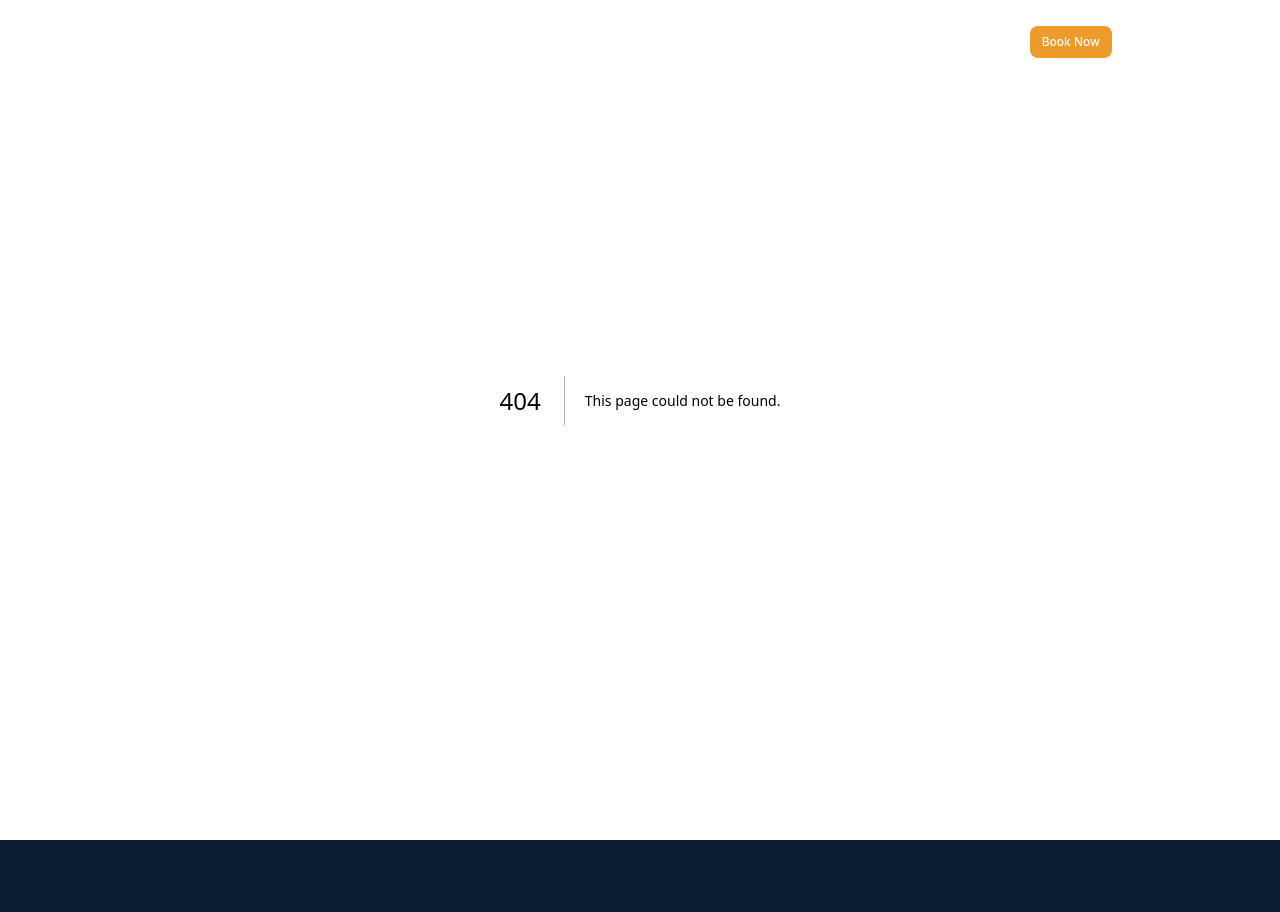
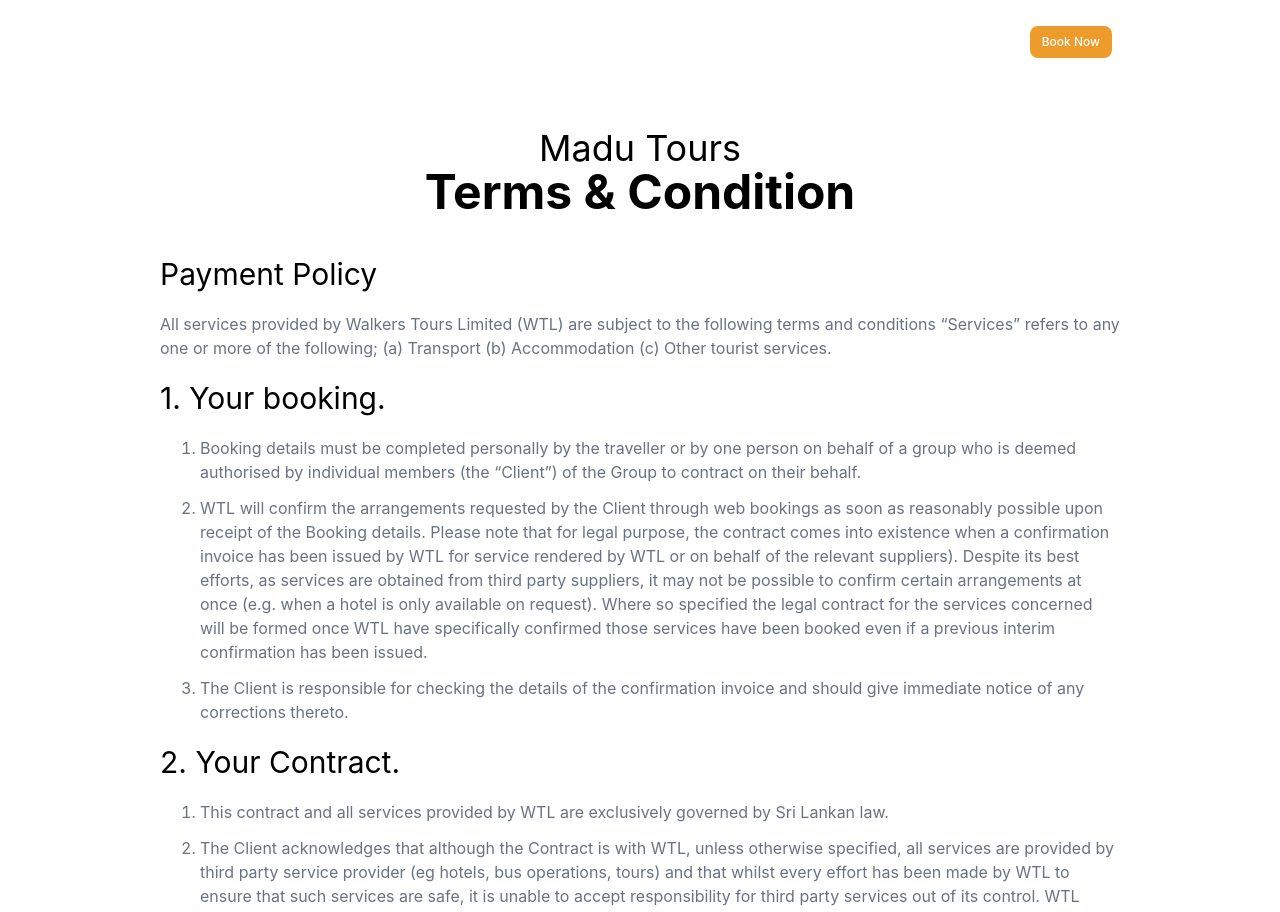
Before and after one commit to Anuda66/Madu-Travels, a Next.js app in the folder client/: page /Terms in a window 1280 px wide. Before the commit this address had no page. Shown: the top 912 px of the page. Built offline with nearby package versions, Linux system fonts and the light colour scheme.

Commit message:
create Terms and privecy policy pages.

```diff
--- /dev/null
+++ b/client/app/Terms/page.tsx
@@ -0,0 +1,47 @@
+import React from 'react'
+
+function page() {
+  return (
+    <div className="py-12 mx-5 my-10  md:mx-10 lg:mx-40  ">
+      <div className='py-10'>
+        <h1 className='text-4xl text-center'> Madu Tours</h1>
+        <h1 className='text-5xl font-bold text-center'>Terms & Condition</h1>
+      </div>
+      <div>
+
+        <h2 className='text-3xl  '>Payment Policy</h2>
+        <p className='py-5 text-gray-500'>
+          All services provided by Walkers Tours Limited (WTL) are subject to the following terms and conditions “Services” refers to any one or more of the following; (a) Transport (b) Accommodation (c) Other tourist services.
+        </p>
+
+        <h2 className='text-3xl  '>1. Your booking.</h2>
+        <ul className='py-5 text-gray-500 space-y-3 list-decimal ml-10'>
+          <li >
+            Booking details must be completed personally by the traveller or by one person on behalf of a group who is deemed authorised by individual members (the “Client”) of the Group to contract on their behalf.
+          </li>
+          <li>
+            WTL will confirm the arrangements requested by the Client through web bookings as soon as reasonably possible upon receipt of the Booking details. Please note that for legal purpose, the contract comes into existence when a confirmation invoice has been issued by WTL for service rendered by WTL or on behalf of the relevant suppliers). Despite its best efforts, as services are obtained from third party suppliers, it may not be possible to confirm certain arrangements at once (e.g. when a hotel is only available on request). Where so specified the legal contract for the services concerned will be formed once WTL have specifically confirmed those services have been booked even if a previous interim confirmation has been issued.
+          </li>
+          <li>
+            The Client is responsible for checking the details of the confirmation invoice and should give immediate notice of any corrections thereto.
+          </li>
+        </ul>
+
+        <h2 className='text-3xl  '>2. Your Contract.</h2>
+        <ul className='py-5 text-gray-500 space-y-3 list-decimal ml-10'>
+          <li >
+            This contract and all services provided by WTL are exclusively governed by Sri Lankan law.
+          </li>
+          <li>
+            The Client acknowledges that although the Contract is with WTL, unless otherwise specified, all services are provided by third party service provider (eg hotels, bus operations, tours) and that whilst every effort has been made by WTL to ensure that such services are safe, it is unable to accept responsibility for third party services out of its control. WTL contracts as named agent only.
+          </li>
+          <li>
+            The Client is responsible for checking the details of the confirmation invoice and should give immediate notice of any corrections thereto.
+          </li>
+        </ul>
+      </div>
+    </div>
+  )
+}
+
+export default page
--- a/client/app/components/Footer.tsx
+++ b/client/app/components/Footer.tsx
@@ -93,9 +93,9 @@
               </p>
             </div>
             <div className='flex flex-row space-x-7 '>
-              <Link href="/terms" className=" text-gray-300 hover:text-white text-xs font-light">Terms & Conditions</Link>
-              <Link href="/privacy" className=" text-gray-300 hover:text-white text-xs font-light">Privacy Policy</Link>
-              <Link href="/refund" className=" text-gray-300 hover:text-white text-xs font-light">Refund Policy</Link>
+              <Link href="/Terms" className=" text-gray-300 hover:text-white text-xs font-light">Terms & Conditions</Link>
+              <Link href="/privecyPolicy" className=" text-gray-300 hover:text-white text-xs font-light">Privacy Policy</Link>
+              <Link href="/privecyPolicy" className=" text-gray-300 hover:text-white text-xs font-light">Refund Policy</Link>
             </div>
             <div>
               <p className=" text-center  text-sm font-light text-gray-300">Website Designed & Developed by <Link className='hover:text-accent' href={'https://www.flegoinnovation.com/'}>Flego Innovation</Link></p>
--- /dev/null
+++ b/client/app/privecyPolicy/page.jsx
@@ -0,0 +1,47 @@
+import React from 'react'
+
+function page() {
+    return (
+        <div className="py-12 mx-5 my-10  md:mx-10 lg:mx-40  ">
+            <div className='py-10'>
+                <h1 className='text-4xl text-center'> Madu Tours</h1>
+                <h1 className='text-5xl font-bold text-center'>Privacy Policy</h1>
+            </div>
+            <div>
+
+                <h2 className='text-3xl  '>1. Introduction</h2>
+                <p className='py-5 text-gray-500'>
+                    Walkers Tours Limited (“We , us , our  and/or Company”) is a company registered in Sri Lanka with the company registration number PB249 and our registered office is at No. 117, Sir Chittampalam A. Gardiner Mawatha, Colombo 2, Sri Lanka.
+                </p>
+
+                <h2 className='text-3xl  '>1. Your booking.</h2>
+                <ul className='py-5 text-gray-500 space-y-3 list-decimal ml-10'>
+                    <li >
+                        Booking details must be completed personally by the traveller or by one person on behalf of a group who is deemed authorised by individual members (the “Client”) of the Group to contract on their behalf.
+                    </li>
+                    <li>
+                        WTL will confirm the arrangements requested by the Client through web bookings as soon as reasonably possible upon receipt of the Booking details. Please note that for legal purpose, the contract comes into existence when a confirmation invoice has been issued by WTL for service rendered by WTL or on behalf of the relevant suppliers). Despite its best efforts, as services are obtained from third party suppliers, it may not be possible to confirm certain arrangements at once (e.g. when a hotel is only available on request). Where so specified the legal contract for the services concerned will be formed once WTL have specifically confirmed those services have been booked even if a previous interim confirmation has been issued.
+                    </li>
+                    <li>
+                        The Client is responsible for checking the details of the confirmation invoice and should give immediate notice of any corrections thereto.
+                    </li>
+                </ul>
+
+                <h2 className='text-3xl  '>2. Your Contract.</h2>
+                <ul className='py-5 text-gray-500 space-y-3 list-decimal ml-10'>
+                    <li >
+                        This contract and all services provided by WTL are exclusively governed by Sri Lankan law.
+                    </li>
+                    <li>
+                        The Client acknowledges that although the Contract is with WTL, unless otherwise specified, all services are provided by third party service provider (eg hotels, bus operations, tours) and that whilst every effort has been made by WTL to ensure that such services are safe, it is unable to accept responsibility for third party services out of its control. WTL contracts as named agent only.
+                    </li>
+                    <li>
+                        The Client is responsible for checking the details of the confirmation invoice and should give immediate notice of any corrections thereto.
+                    </li>
+                </ul>
+            </div>
+        </div>
+    )
+}
+
+export default page
```
